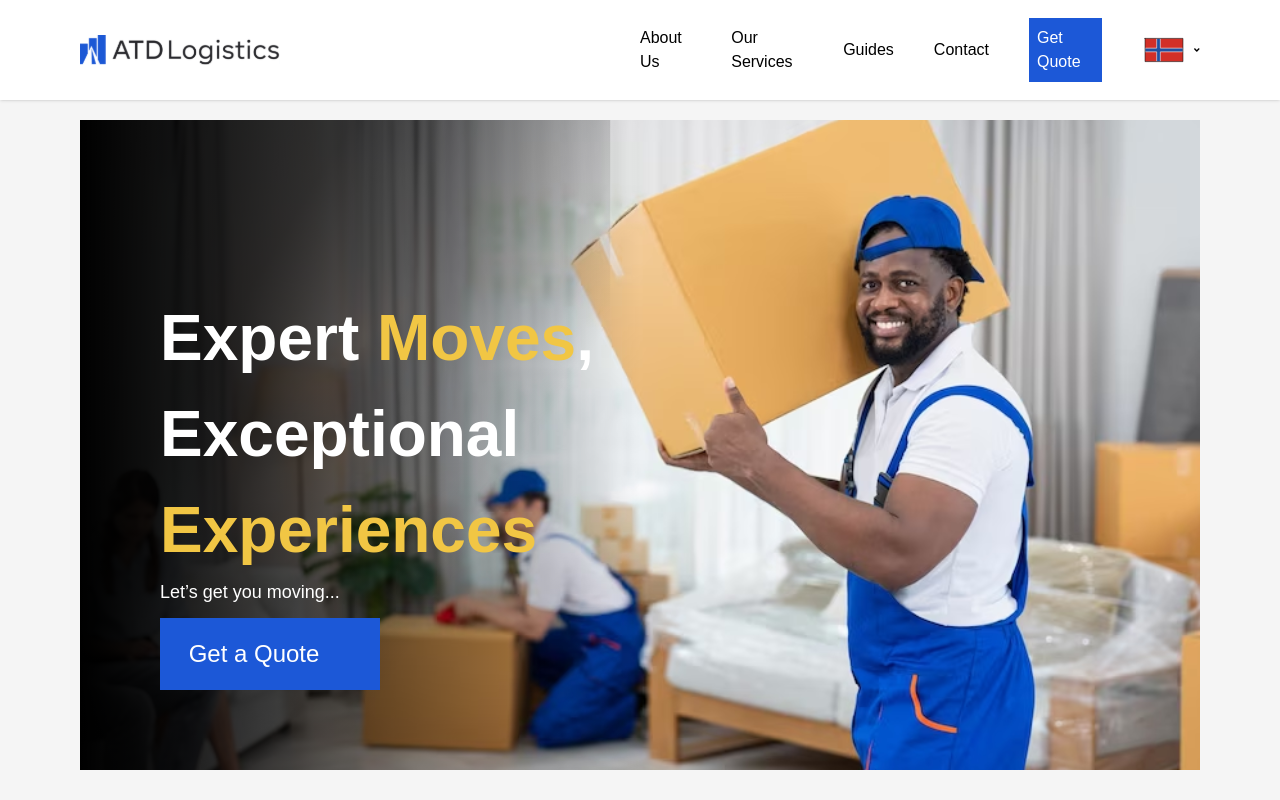
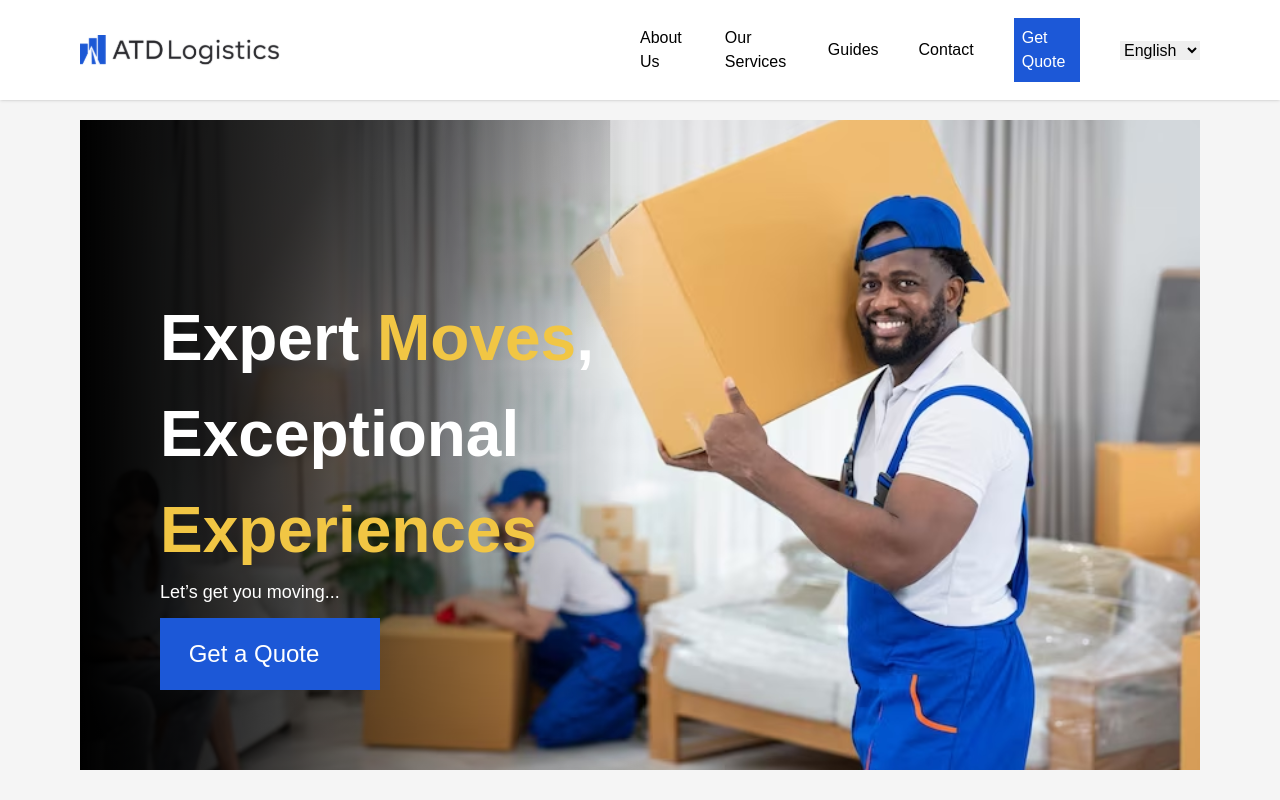
Before and after one commit to zuma-consults/moving-company, a React (Vite) app: page / in a window 1280 px wide. Shown: the top 800 px of the page. Built offline with nearby package versions, Linux system fonts and the light colour scheme; some icons are missing.

Commit message:
google translate

```diff
--- a/package.json
+++ b/package.json
@@ -14,6 +14,8 @@
     "@formspree/react": "^2.5.1",
     "aos": "^2.3.4",
     "axios": "^1.6.2",
+    "cookies-next": "^4.1.0",
+    "js-cookie": "^3.0.5",
     "luxon": "^3.4.4",
     "react": "^18.2.0",
     "react-dom": "^18.2.0",
--- a/src/components/Navbar.jsx
+++ b/src/components/Navbar.jsx
@@ -1,15 +1,22 @@
-import { useState } from "react";
-import { Link } from "react-router-dom";
+import { useState, useEffect } from "react";
+import { Link, useLocation } from "react-router-dom";
 import SideMenu from "./SideMenu";
 import { useParams } from "react-router-dom";
-import { FaAngleDown } from "react-icons/fa";
+// import { FaAngleDown } from "react-icons/fa";
+import Cookies from "js-cookie";
 import { IoMenu } from "react-icons/io5";
 import { IoMdClose } from "react-icons/io";
 
 function Navbar() {
   const { id } = useParams();
   const [showMenu, setShowMenu] = useState(false);
-
+  const [selected, setSelected] = useState("");
+  const location = useLocation();
+  const languages = [
+    { label: "English", value: "/auto/en" },
+    { label: `Русский`, value: "/auto/ru" },
+    { label: "Polski", value: "/auto/pl" },
+  ];
   const handleMenuToggle = () => {
     // console.log("handleMenuToggle");
     setShowMenu(!showMenu);
@@ -25,6 +32,76 @@ function Navbar() {
     // console.log("handleMenuClose");
     setShowMenu(false);
   };
+
+  const googleTranslateElementInit = () => {
+    if (window.google && window.google.translate) {
+      new window.google.translate.TranslateElement(
+        {
+          pageLanguage: "en",
+          autoDisplay: false,
+          includedLanguages: "en,ms,ta,zh-CN",
+          layout: 0,
+        },
+        "google_translate_element"
+      );
+    } else {
+      console.error("Google Translate API is not available.");
+    }
+  };
+
+  useEffect(() => {
+    const script = document.createElement("script");
+    script.src =
+      "https://translate.google.com/translate_a/element.js?cb=googleTranslateElementInit";
+    script.async = true;
+    document.head.appendChild(script);
+
+    script.onload = () => {
+      if (window.googleTranslateElementInit) {
+        googleTranslateElementInit();
+      }
+    };
+
+    return () => {
+      document.head.removeChild(script);
+    };
+  }, [location]);
+
+  useEffect(() => {
+    if (Cookies.get("googtrans")) {
+      setSelected(Cookies.get("googtrans"));
+    } else {
+      setSelected("/auto/en");
+    }
+  }, [Cookies]);
+
+  const langChange = (e, m, evt) => {
+    evt.preventDefault();
+    console.log(Cookies.get("googtrans"));
+    if (e && Cookies.get("googtrans") != undefined) {
+      Cookies.set("googtrans", decodeURI(e));
+      setSelected(e);
+
+      // Use setInterval to check if google.translate.element is defined
+      const intervalId = setInterval(() => {
+        if (
+          window.google &&
+          window.google.translate &&
+          window.google.translate.element
+        ) {
+          clearInterval(intervalId); // Clear the interval once defined
+          const translateElement = window.google.translate.element;
+
+          // Call the translate method to update the content
+          translateElement.translate("en", decodeURI(e));
+        }
+      }, 100);
+    } else {
+      Cookies.set("googtrans", e);
+      setSelected(e);
+    }
+  };
+
   return (
     <div className="w-full h-[100px] flex items-center shadow justify-center z-50 fixed top-0 right-0 left-0 bg-white md:px-20 px-5">
       <div className="flex items-center justify-between w-full">
@@ -81,8 +158,32 @@ function Navbar() {
             <li className="hidden md:flex bg-mc-primary1 p-2 text-white hover:bg-blue-500">
               <Link to="/quotes">Get Quote</Link>
             </li>
-            <li>
-              <Link to="#">
+            <li className="flex">
+              <div
+                id="google_translate_element"
+                style={{
+                  width: "0px",
+                  height: "0px",
+                  position: "absolute",
+                  left: "50%",
+                  zIndex: -99999,
+                }}
+              ></div>
+              <select
+                value={selected}
+                onChange={(e) => langChange(e.target.value, null, e)}
+                className="notranslate"
+                placeholder="Select Language"
+              >
+                <option key="select a Language" value="Select Language" />
+                {languages.map((language) => (
+                  <option key={language.value} value={language.value}>
+                    {language.label}
+                  </option>
+                ))}
+              </select>
+
+              {/* <Link to="#">
                 <div className="flex items-center gap-2">
                   <img
                     src={"/norway.svg"}
@@ -92,7 +193,7 @@ function Navbar() {
                   />
                   <FaAngleDown className="font-thin" />
                 </div>
-              </Link>
+              </Link> */}
             </li>
 
             <li className="flex md:hidden">
--- a/src/components/SideMenu.jsx
+++ b/src/components/SideMenu.jsx
@@ -22,7 +22,7 @@ const SideMenu = ({ onClose, isOpen }) => {
 
   return (
     <div
-      className={`fixed top-0 left-0 h-full w-full bg-white shadow p-6 side-menu transform ${
+      className={`fixed top-0 left-0 h-full w-[70%] bg-white shadow p-6 side-menu transform ${
         isOpen ? "translate-x-0" : "-translate-x-full"
       } transition-transform duration-1000 ease-in-out md:hidden`}
     >
```
Also changed, not shown: 1 other file (tests, documents, lock files or other folders).
